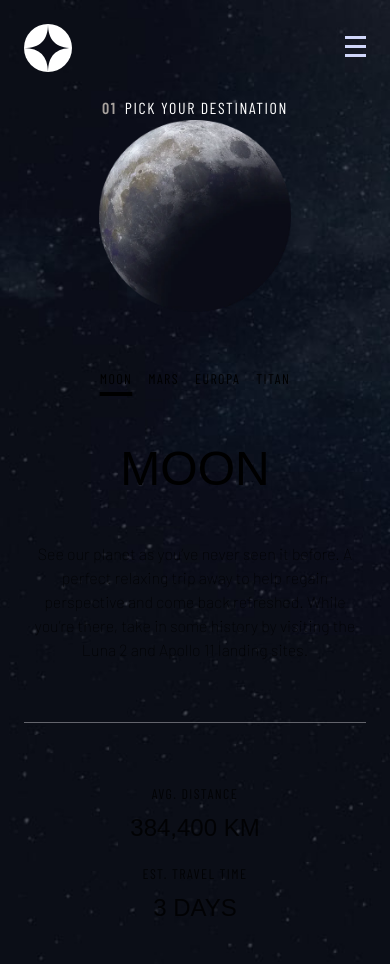
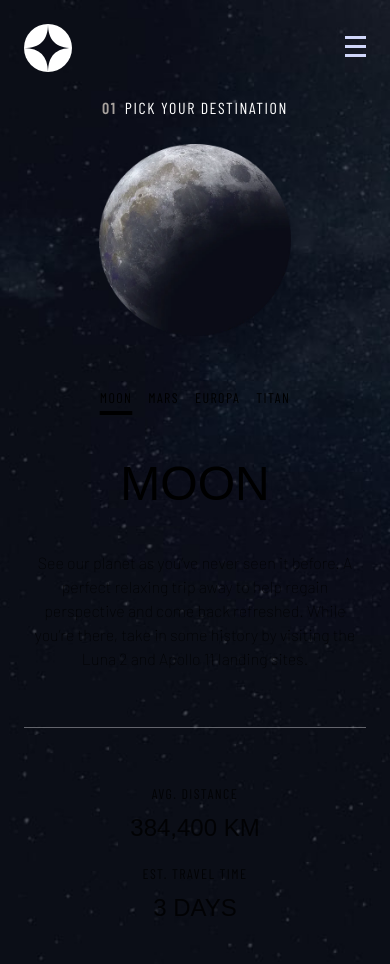
Before and after one commit to ferutizi/space-tourism, a Next.js app: page /destination in a window 390 px wide. Built offline with nearby package versions, Linux system fonts and the light colour scheme; a web font is replaced by a local one.

Commit message:
fixed some styles in destinations page

```diff
--- a/src/app/destination/page.tsx
+++ b/src/app/destination/page.tsx
@@ -35,7 +35,7 @@ export default function DestinationPage (): JSX.Element {
           )}
         </nav>
         <h1 className='text-5xl md:text-7xl'>{currentDest.name.toUpperCase()}</h1>
-        <p className='font-thin md:px-20 lg:px-0'>{currentDest.description}</p>
+        <p className='font-thin md:px-20 lg:px-0 max-w-96 md:max-w-none'>{currentDest.description}</p>
         <hr className='w-full opacity-40 my-3 md:w-9/12 md:my-0'></hr>
         <div className='mb-6 flex flex-col gap-5 md:flex-row'>
           <div className='flex flex-col gap-2'>
@@ -57,13 +57,12 @@ export default function DestinationPage (): JSX.Element {
       <Subtitle />
       <article className='min-h-screen flex flex-col items-center justify-between text-center pb-4 px-6 md:min-h-1 md:justify-around page-h-tablet lg:flex-row lg:mx-40 lg:gap-32 page-h-desktop lg:min-h-1 lg:pb-0'>
         <img
-          className='h-48 md:h-72 md:w-72 lg:w-98 lg:h-98'
+          className='h-48 md:h-72 md:w-72 mt-6 lg:w-98 lg:h-98'
           src={`/assets/images/destination/image-${currentDest.name.toLowerCase()}.webp`}
           alt={currentDest.name}
           title={currentDest.name}
         />
-
-          {currentWidth <= 1024
+          {currentWidth !== undefined && currentWidth <= 1024
             ? <MainContent />
             : <div className='lg:flex lg:flex-col lg:items-left lg:w-1/3 lg:text-left lg:gap-6'><MainContent /></div>
           }
--- a/src/app/hooks/useWidth.ts
+++ b/src/app/hooks/useWidth.ts
@@ -2,10 +2,10 @@
 
 import { useState, useEffect } from 'react'
 
-export default function useWidth (): number | undefined {
+export default function useWidth (): number {
   const isBrowser = typeof window !== 'undefined'
 
-  const [width, setWidth] = useState<number | undefined>(isBrowser ? window.innerWidth : undefined)
+  const [width, setWidth] = useState<number>(isBrowser ? window.innerWidth : 1024)
 
   useEffect(() => {
     window.addEventListener('resize', handleResize)
```
